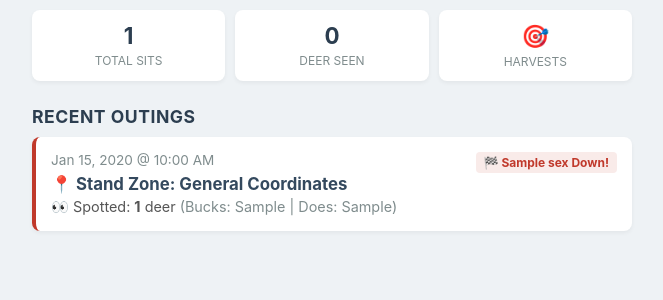
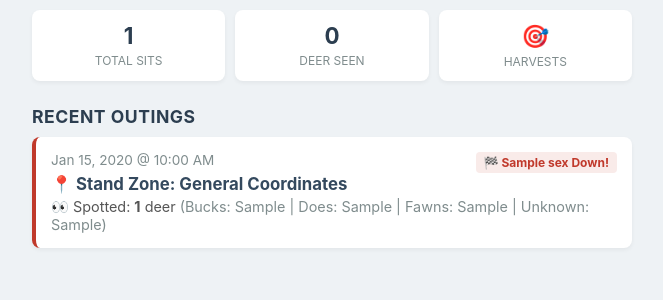
Before and after one commit to bamarob/deerlog, a Django app: template hunt_logs/templates/hunt_logs/dashboard.html in a window 1280 px wide. Shown: the part 221-521 px from the top of the page, without its empty margins (308-971 px from the left). Run offline with Django 5.2, Linux system fonts and the light colour scheme; the template is opened without the code that fills it: most values are stand-ins (such as "Sample title", 1, 10 or a date in 2020); data that the repository does not hold is empty.

Commit message:
Fixed dashaboard.html

```diff
--- a/hunt_logs/templates/hunt_logs/dashboard.html
+++ b/hunt_logs/templates/hunt_logs/dashboard.html
@@ -88,7 +88,7 @@ h2 { font-size: 1.1rem; color: var(--primary); margin-bottom: 10px; text-transfo
                 </div>
                 <div class="hunt-counts">
                     👀 Spotted: <strong>{{ hunt.total_deer_seen }}</strong> deer
-                    <span style="color: #7f8c8d;">(Bucks: {{ hunt.bucks_seen }} | Does: {{ hunt.does_seen }})</span>
+                    <span style="color: #7f8c8d;">(Bucks: {{ hunt.bucks_seen }} | Does: {{ hunt.does_seen }} | Fawns: {{ hunt.fawns_seen }} | Unknown: {{ hunt.unknown_seen }})</span>
                 </div>
 
                 {% if hunt.harvest %}
```
